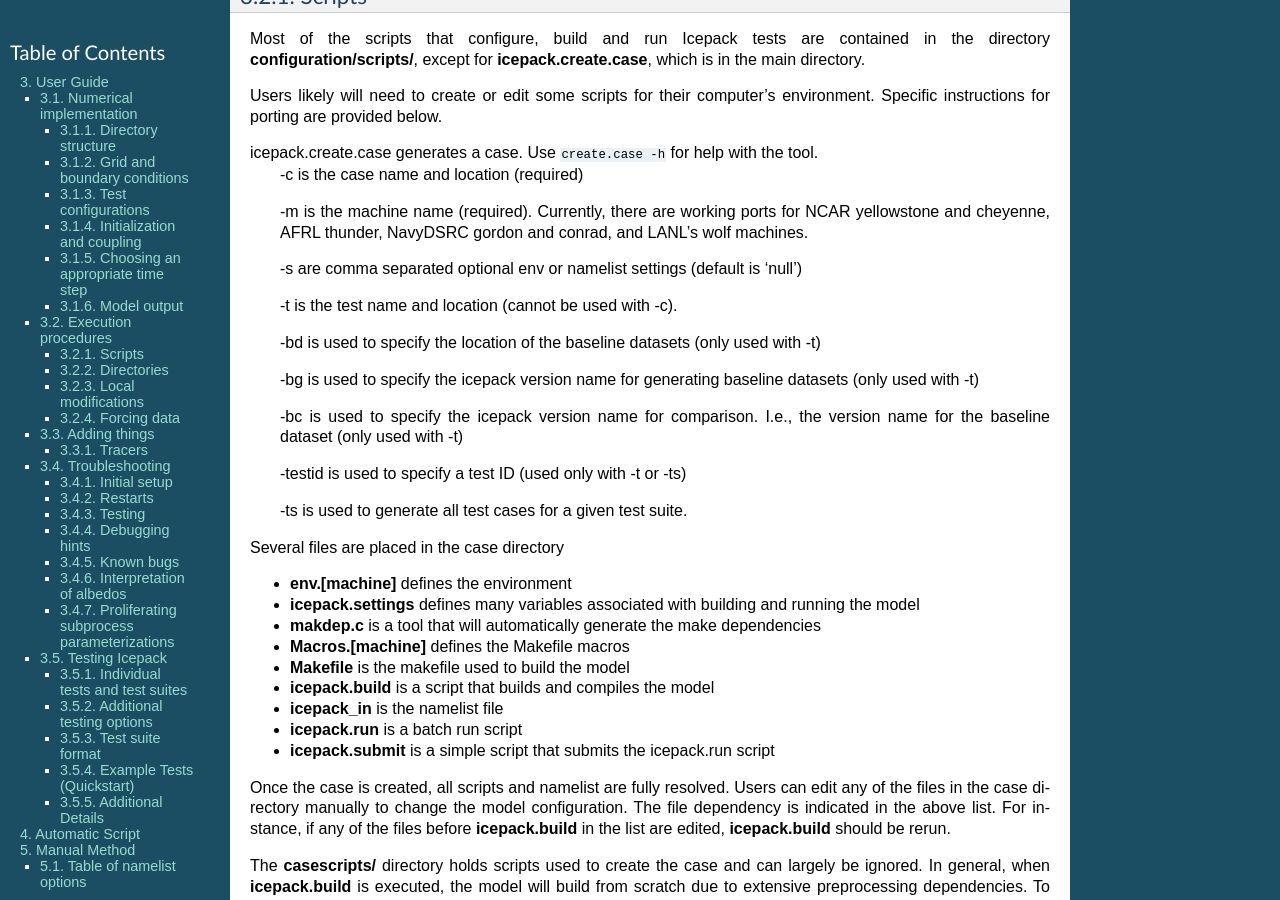
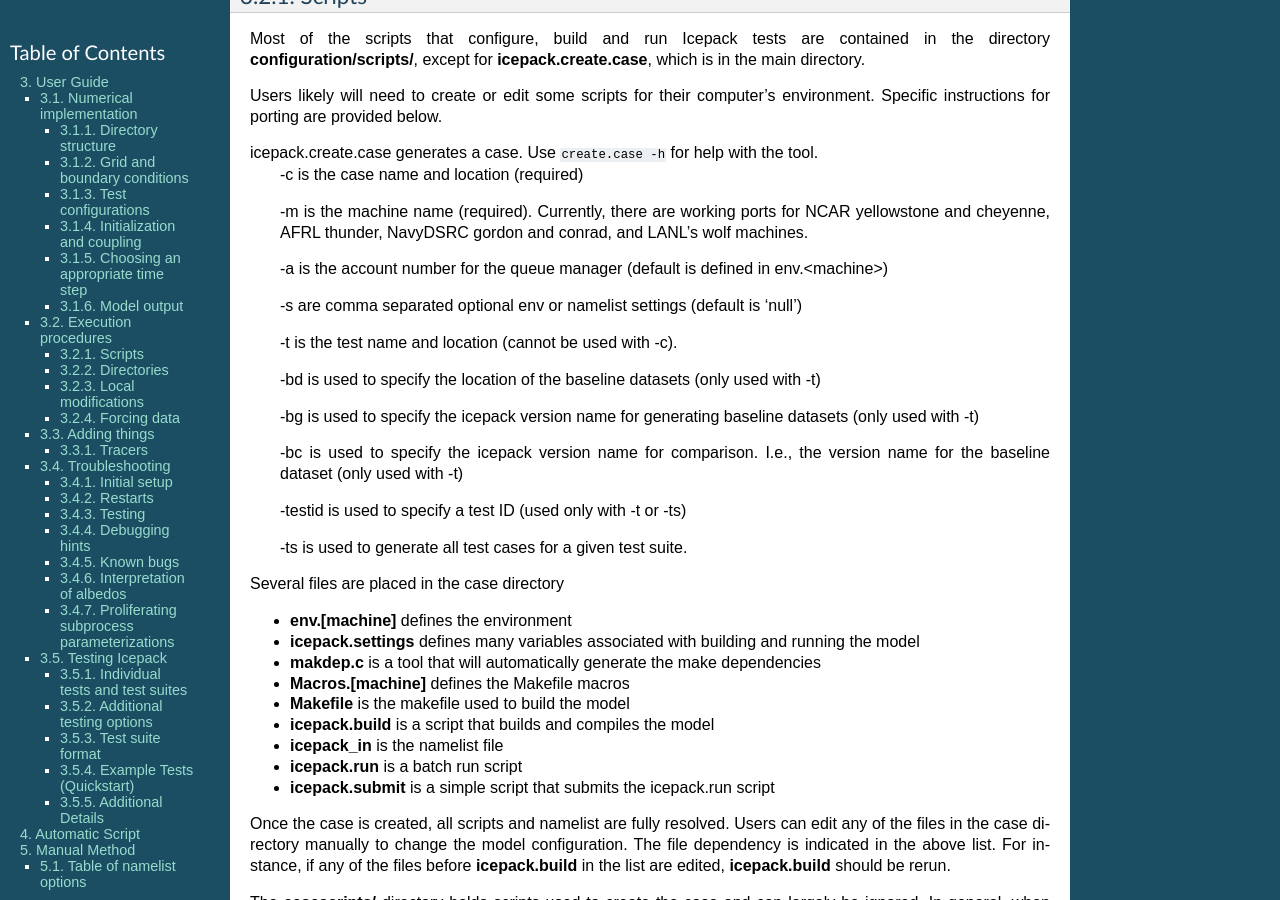
Before and after one commit to CICE-Consortium/Icepack, a Sphinx documentation site: the page built from doc/source/icepack_3_user_guide.rst, in a window 1280 px wide and 900 px high, scrolled down 6861 px. Built offline with Sphinx 7.4.7, drawn with Linux system fonts in a browser that asks for light colours; cross-references to code outside the pages are shown as plain code.

Commit message:
Update documentation for addition of -a optoin to icepack.create.case

```diff
--- a/doc/source/icepack_3_user_guide.rst
+++ b/doc/source/icepack_3_user_guide.rst
@@ -415,6 +415,8 @@ icepack.create.case generates a case. Use ``create.case -h`` for help with the t
   -c is the case name and location (required)
 
   -m is the machine name (required). Currently, there are working ports for NCAR yellowstone and cheyenne, AFRL thunder, NavyDSRC gordon and conrad, and LANL’s wolf machines.
+
+  -a is the account number for the queue manager (default is defined in env.<machine>)
 
   -s are comma separated optional env or namelist settings (default is 'null')
 
```
Also changed, not shown: 1 other file.
